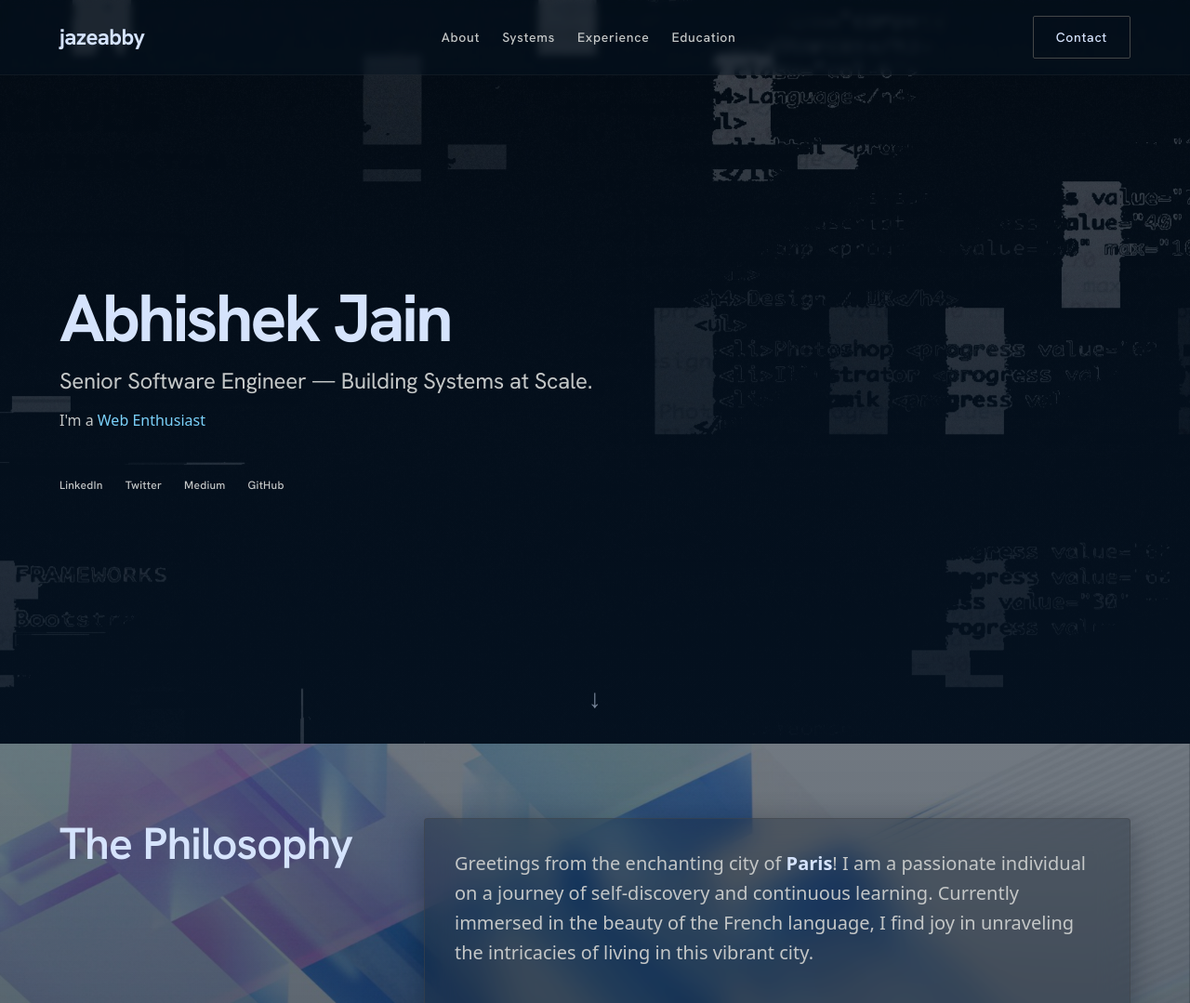
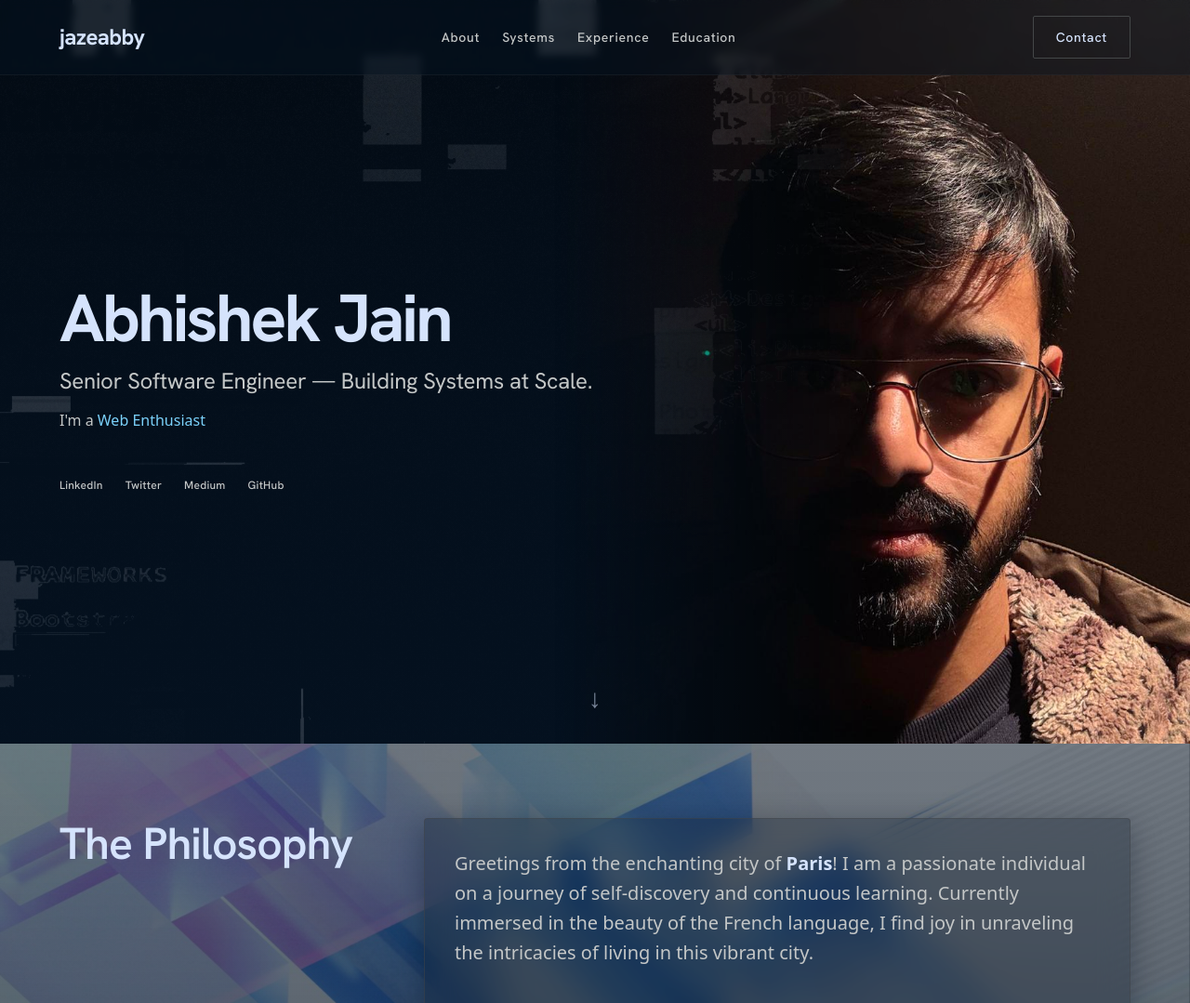
Before and after one commit to jazeabby/jazeabby.github.io, a PHP site: page / in a window 1280 px wide. Shown: the top 1079 px of the page at 93% size. Run offline with PHP 8.4, Linux system fonts and the light colour scheme; some libraries are stand-ins or nearby versions.

Commit message:
Add hero portrait section to index.html and corresponding CSS styles for improved visual presentation; include new hero image asset.

```diff
--- a/assets/css/portfolio.css
+++ b/assets/css/portfolio.css
@@ -198,6 +198,29 @@ body {
   justify-content: center;
 }
 
+.hero-portrait {
+  position: absolute;
+  top: 0;
+  right: 0;
+  bottom: 0;
+  width: min(62vw, 760px);
+  z-index: 1;
+  pointer-events: none;
+  overflow: hidden;
+}
+
+.hero-portrait img {
+  width: 90%;
+  float: right;
+  height: 100vh;
+  object-fit: cover;
+  object-position: center top;
+  display: block;
+  filter: saturate(120%);
+  -webkit-mask-image: linear-gradient(to right, transparent 0%, #000 50%);
+  mask-image: linear-gradient(to right, transparent 0%, #000 50%);
+}
+
 #hero .parallax-panel {
   flex: 0 0 auto;
 }
--- a/index.html
+++ b/index.html
@@ -165,6 +165,9 @@
           <img src="assets/img/rand-1.jpg" alt="">
         </div>
         <div class="parallax-scrim"></div>
+      </div>
+      <div class="hero-portrait" aria-hidden="true">
+        <img src="assets/img/hero-1.jpg" alt="">
       </div>
       <div class="parallax-content max-w-[1280px] mx-auto px-margin-mobile md:px-margin-desktop">
         <div class="max-w-4xl parallax-panel">
```
Also changed, not shown: assets/img/hero-1.jpg (added).
